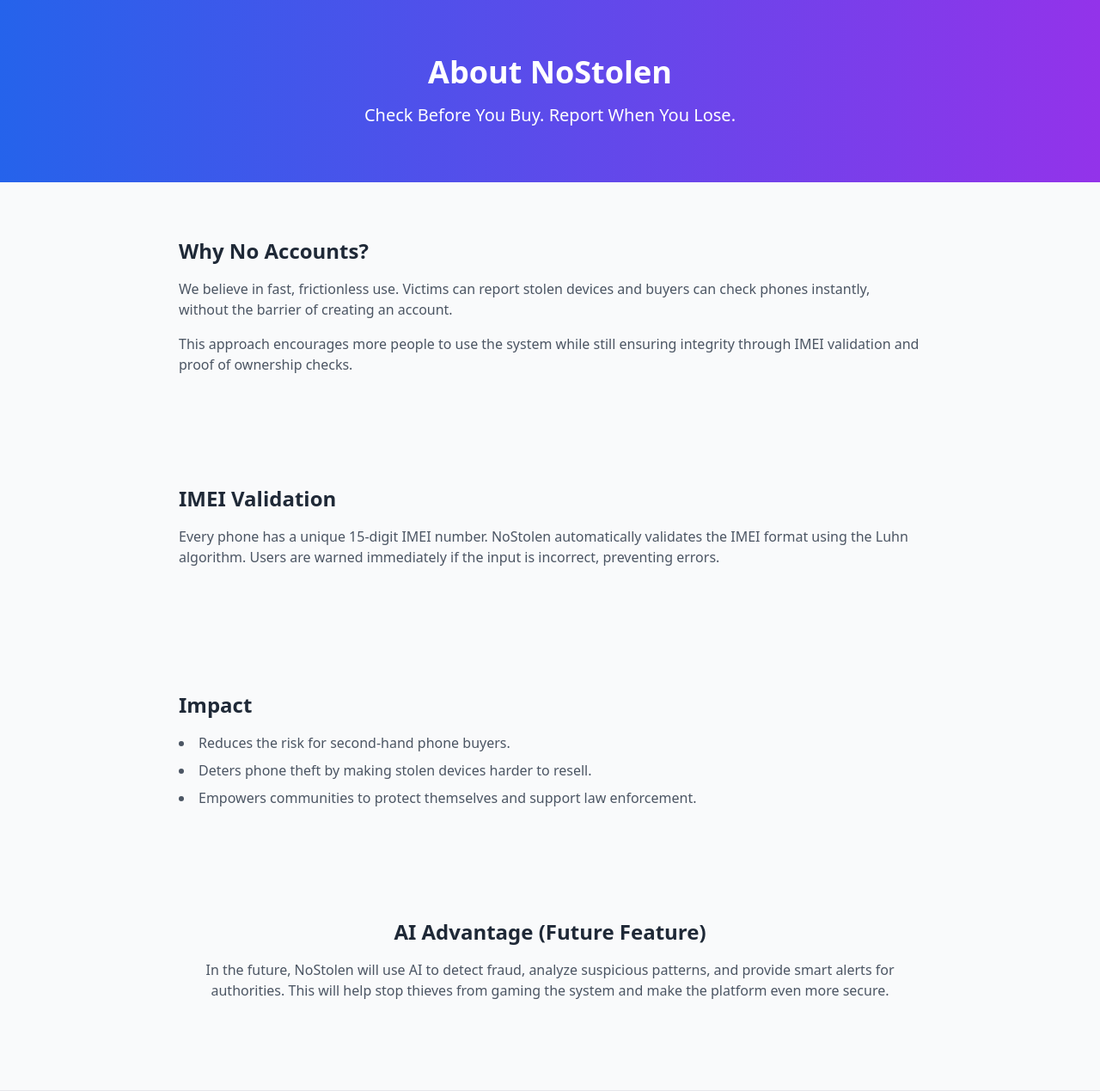
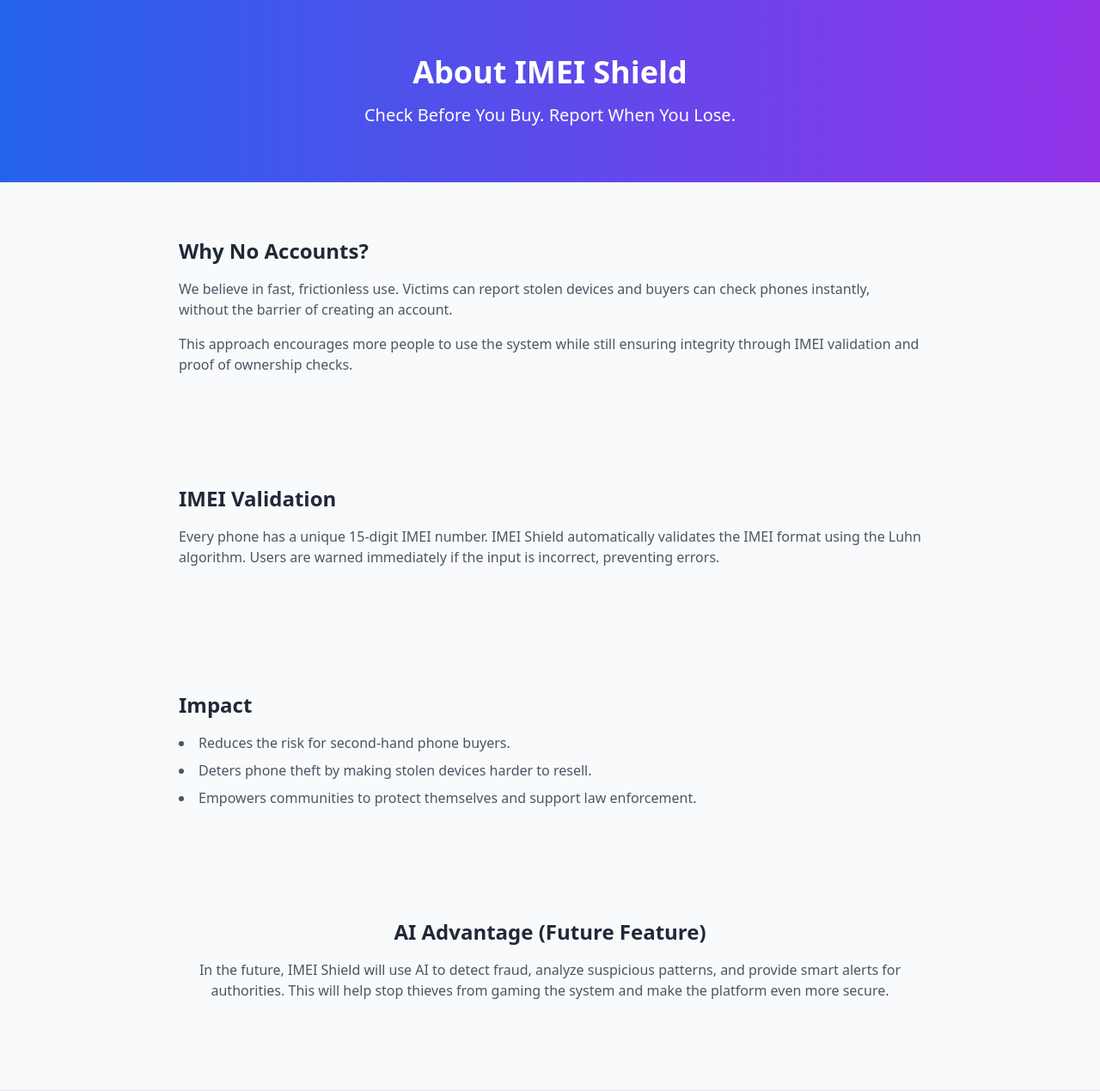
Before and after one commit to shamsuddeein/imei-shield, a Django app: page /about/ in a window 1280 px wide. Shown: the part 64-1333 px from the top of the page at 86% size. Run offline with Django 5.2, Linux system fonts and the light colour scheme; some libraries are stand-ins or nearby versions.

Commit message:
IMEI Shield name

```diff
--- a/templates/core/about.html
+++ b/templates/core/about.html
@@ -1,13 +1,13 @@
 {% extends "core/base.html" %}
 {% load static %}
 
-{% block title %}About - NoStolen{% endblock %}
+{% block title %}About - IMEI Shield{% endblock %}
 
 {% block content %}
 <!-- Hero Section -->
 <section class="bg-gradient-to-r from-blue-600 to-purple-600 text-white py-16">
   <div class="container mx-auto text-center px-4">
-    <h1 class="text-4xl font-bold mb-4">About NoStolen</h1>
+    <h1 class="text-4xl font-bold mb-4">About IMEI Shield</h1>
     <p class="text-lg md:text-xl">Check Before You Buy. Report When You Lose.</p>
   </div>
 </section>
@@ -32,7 +32,7 @@
   <div class="container mx-auto px-4 max-w-4xl">
     <h2 class="text-2xl font-bold text-gray-800 mb-4">IMEI Validation</h2>
     <p class="text-gray-600 mb-4">
-      Every phone has a unique 15-digit IMEI number. NoStolen automatically validates
+      Every phone has a unique 15-digit IMEI number. IMEI Shield automatically validates
       the IMEI format using the Luhn algorithm. Users are warned immediately if the
       input is incorrect, preventing errors.
     </p>
@@ -56,7 +56,7 @@
   <div class="container mx-auto px-4 max-w-4xl text-center">
     <h2 class="text-2xl font-bold text-gray-800 mb-4">AI Advantage (Future Feature)</h2>
     <p class="text-gray-600">
-      In the future, NoStolen will use AI to detect fraud, analyze suspicious patterns,
+      In the future, IMEI Shield will use AI to detect fraud, analyze suspicious patterns,
       and provide smart alerts for authorities. This will help stop thieves from gaming
       the system and make the platform even more secure.
     </p>
--- a/templates/core/admin_dashboard.html
+++ b/templates/core/admin_dashboard.html
@@ -3,7 +3,7 @@
 <head>
     <meta charset="UTF-8">
     <meta name="viewport" content="width=device-width, initial-scale=1.0">
-    <title>Admin Dashboard - NoStolen</title>
+    <title>Admin Dashboard - IMEI Shield</title>
     <style>
         * {
             margin: 0;
--- a/templates/core/base.html
+++ b/templates/core/base.html
@@ -4,7 +4,7 @@
 <head>
   <meta charset="UTF-8" />
   <meta name="viewport" content="width=device-width, initial-scale=1.0" />
-  <title>{% block title %}NoStolen{% endblock %}</title>
+  <title>{% block title %}IMEI Shield{% endblock %}</title>
 
   <!-- Tailwind CSS (from CDN for now, later you can add it via npm if needed) -->
   <script src="https://cdn.tailwindcss.com"></script>
--- a/templates/core/check.html
+++ b/templates/core/check.html
@@ -1,7 +1,7 @@
 {% extends "core/base.html" %}
 {% load static %}
 
-{% block title %}Check IMEI - NoStolen{% endblock %}
+{% block title %}Check IMEI - IMEI Shield{% endblock %}
 
 {% block content %}
 <div class="container mx-auto py-10">
--- a/templates/core/home.html
+++ b/templates/core/home.html
@@ -1,13 +1,13 @@
 {% extends "core/base.html" %}
 {% load static %}
 
-{% block title %}NoStolen - Check Before You Buy{% endblock %}
+{% block title %}IMEI Shield- Check Before You Buy{% endblock %}
 
 {% block content %}
 <!-- Hero Section -->
 <section class="bg-gradient-to-r from-blue-600 to-purple-600 text-white py-20">
   <div class="container mx-auto text-center px-4">
-    <h1 class="text-4xl md:text-5xl font-bold mb-4">NoStolen</h1>
+    <h1 class="text-4xl md:text-5xl font-bold mb-4">IMEI Shield</h1>
     <p class="text-lg md:text-xl mb-6">Check Before You Buy. Report When You Lose.</p>
     <div class="flex flex-col md:flex-row justify-center gap-4">
       <a href="{% url 'core:report' %}"
@@ -59,7 +59,7 @@
 <!-- Impact Section -->
 <section class="py-16">
   <div class="container mx-auto px-4 text-center max-w-3xl">
-    <h2 class="text-3xl font-bold text-gray-800 mb-6">Why NoStolen Matters</h2>
+    <h2 class="text-3xl font-bold text-gray-800 mb-6">Why IMEI Shield Matters</h2>
     <p class="text-lg text-gray-600">
       By making stolen phones harder to resell, we reduce theft, protect buyers,
       and empower communities to stay safe. Together, we can make second-hand
--- a/templates/core/report.html
+++ b/templates/core/report.html
@@ -1,7 +1,7 @@
 {% extends "core/base.html" %}
 {% load static %}
 
-{% block title %}Report Stolen Phone - NoStolen{% endblock %}
+{% block title %}Report Stolen Phone - IMEI Shield{% endblock %}
 
 {% block content %}
 <div class="container mx-auto py-10">
```
